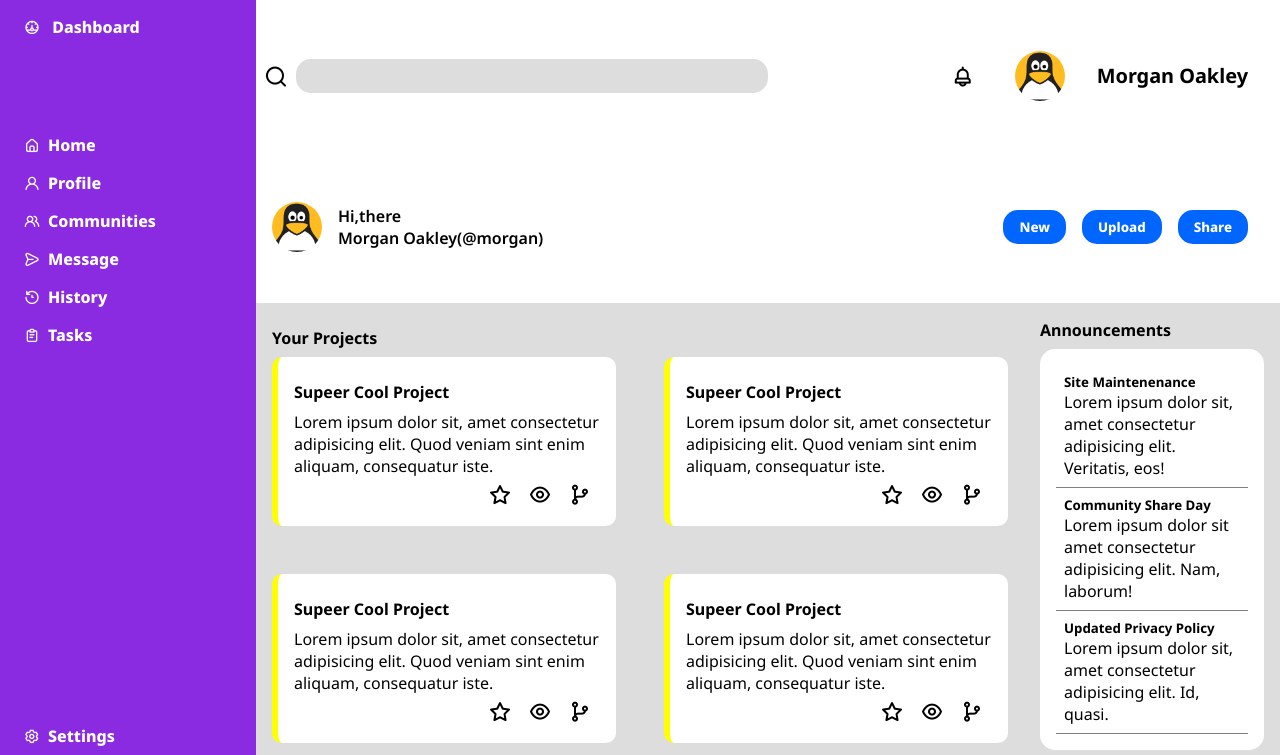
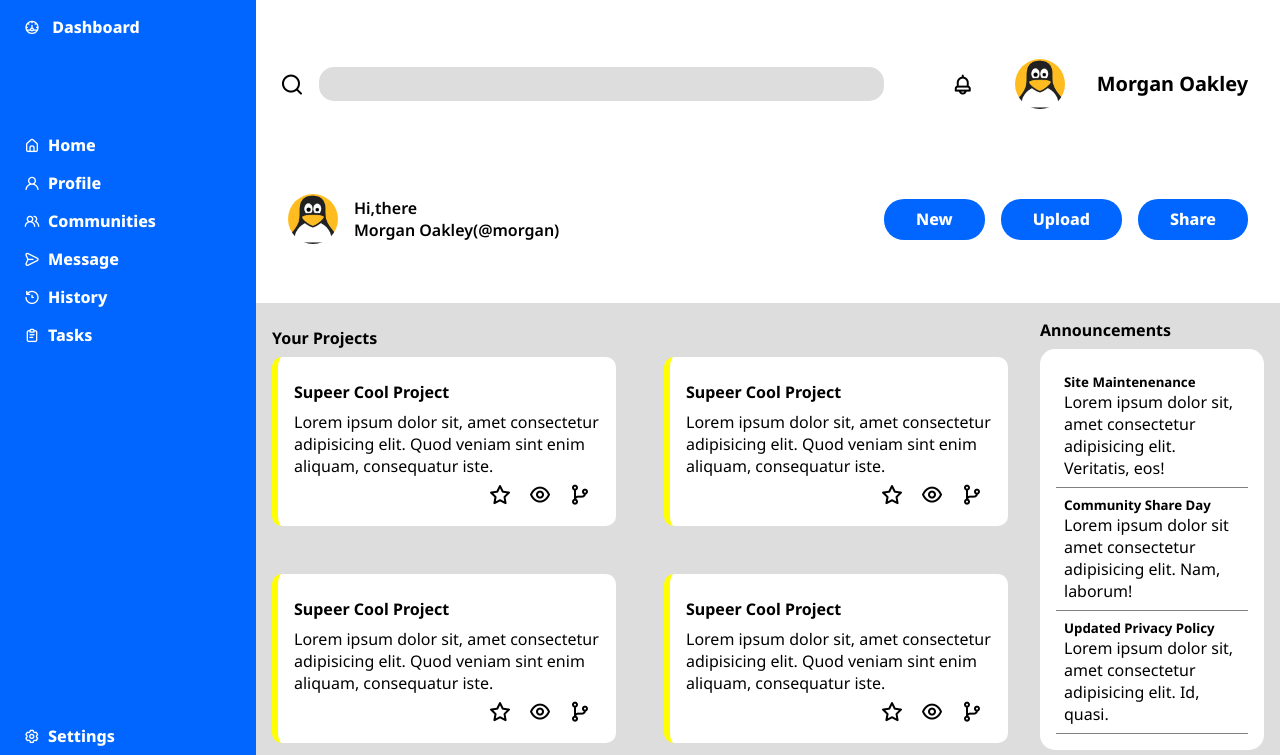
Before and after one commit to kshetritej/admin-panel, a plain HTML site: page index.html in a window 1280 px wide. Shown: the top 755 px of the page. Drawn offline with nearby package versions, Linux system fonts and the light colour scheme.

Commit message:
minor tweaks

```diff
--- a/style.css
+++ b/style.css
@@ -8,11 +8,12 @@
   cursor: pointer;
 }
 button{
-  padding: 0.5rem 1rem;
+  padding: 0.6rem 2rem;
   background-color: rgb(0, 102, 255);
   color: #fff;
-  border-radius: 15px;
+  border-radius: 20px;
   border:none;
+  font-size: 1rem;
   font-weight: 800;
 }
 button:hover{
@@ -28,7 +29,6 @@ img{
   display: grid;
   grid-template-columns: 1fr 3fr 1fr;
   grid-template-rows: repeat(4, 1fr);
-  /* padding: 0 15rem; */
 }
 header{
   grid-column: 2 / 4;
@@ -36,9 +36,10 @@ header{
   background-color: #fff;
 
   display: grid;
-  grid-template-columns: repeat(2,1fr);
+  grid-template-columns: 2.5fr 1fr;
   grid-template-rows: repeat(2,1fr);
   align-items: center;
+  padding: 1rem 2rem 1rem 1rem;
 }
 
 .search-bar{
@@ -63,7 +64,6 @@ header{
   justify-content: end;
   gap: 2rem;
   font-size:1.5rem;
-  margin-right: 2rem;
 }
 
 .profile{
@@ -78,14 +78,13 @@ header{
   justify-content: end;
   align-items: center;
   gap: 1rem;
-  margin-right: 2rem;
 }
 /* !Header Sections all works ends here and dashboard starts not evenly  */
 
 .dashboard{
   grid-column: 1 / 2;
   grid-row: 1 / 5;
-  background-color: blueviolet;
+  background-color:rgb(0, 102, 255);
   color: #fff;
   font-weight: 800;
   padding: 1rem;
```
